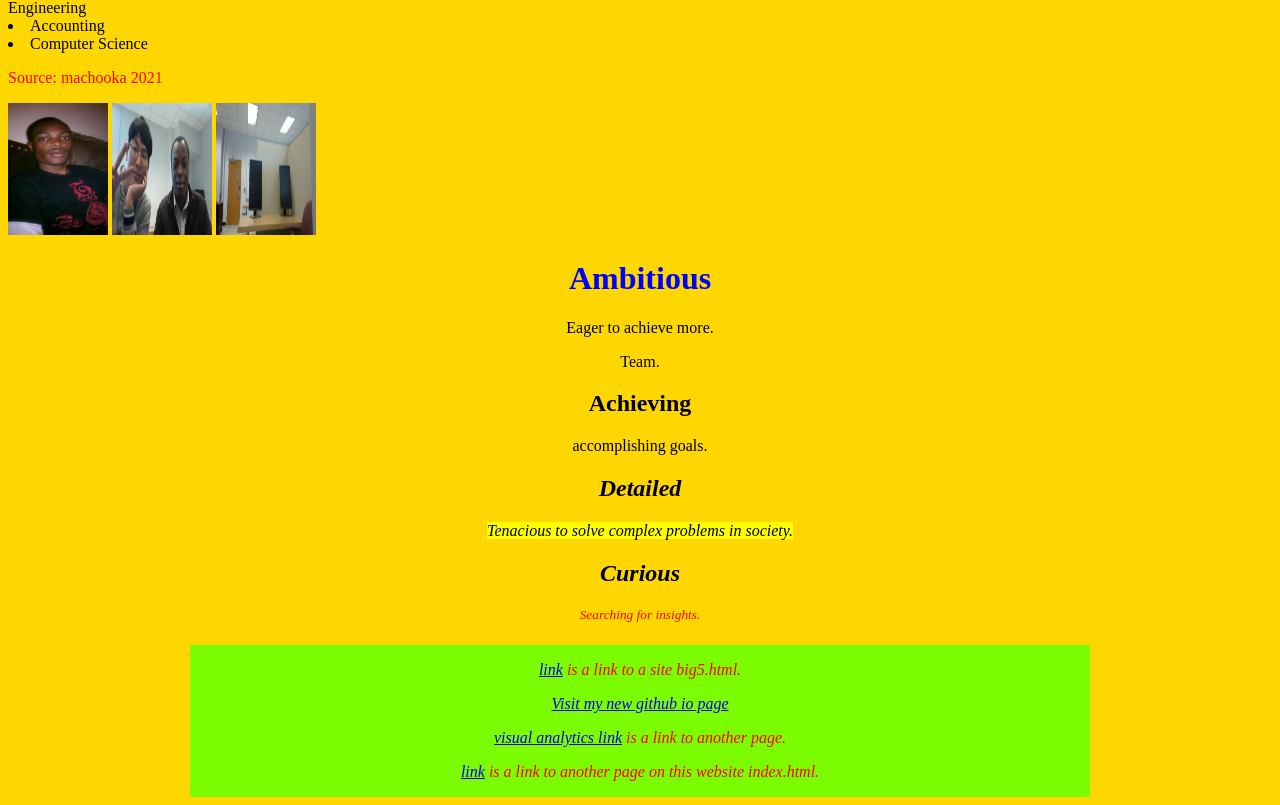
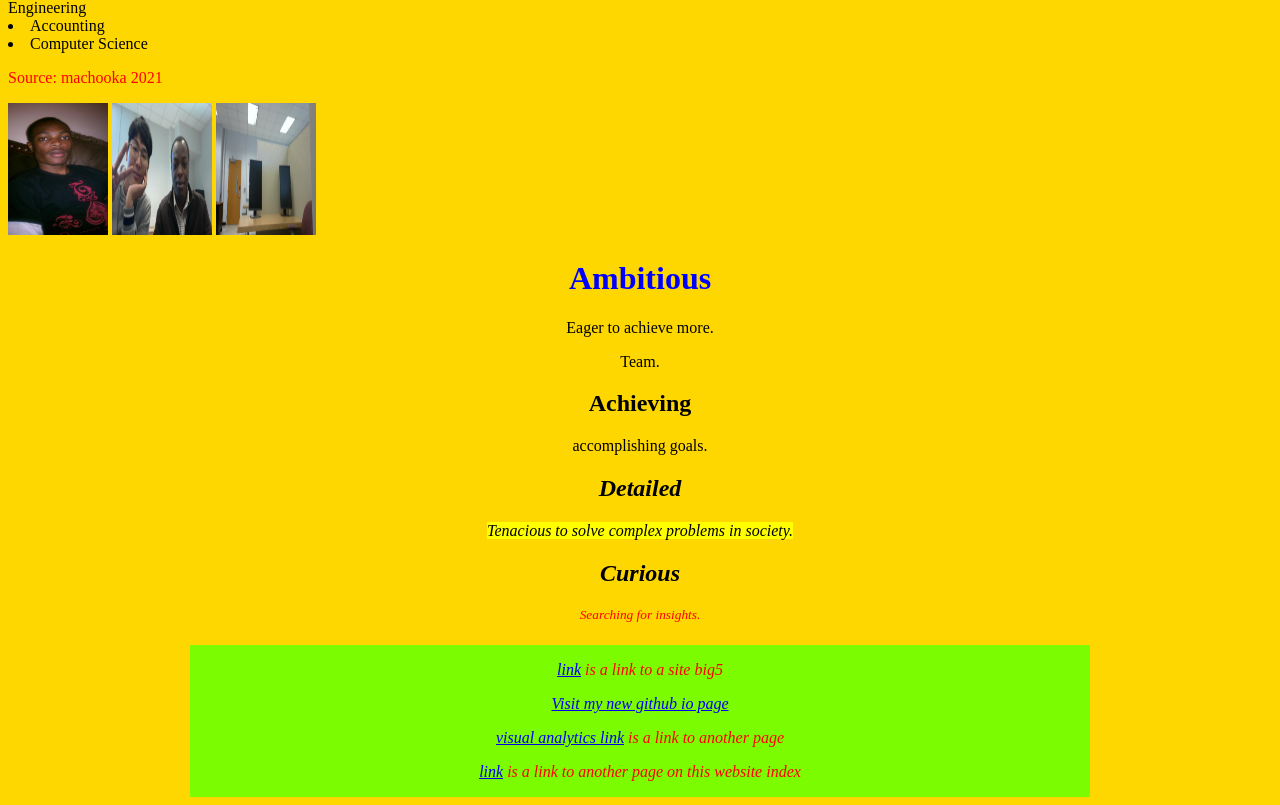
Before and after one commit to dmachooka/dmachooka.github.io, a plain HTML site: page visualanalytics.html in a window 1280 px wide. Shown: the part 366-1171 px from the top of the page. Drawn offline with Linux system fonts and the light colour scheme.

Commit message:
Update visualanalytics.html

```diff
--- a/visualanalytics.html
+++ b/visualanalytics.html
@@ -39,15 +39,6 @@ Engineering
 <body>
 <img src="2.jpg" alt="" width="100" height="132">
 <img src="3.jpg" alt="" width="100" height="132">
-
-
-<div style="background-image: url('img_girl.jpg');">
-<style>
-
-div {
-  background-image: url('img_girl.jpg');
-}
-</style>
 
 
 <h1><center>Ambitious<?center></h1>
@@ -95,9 +86,9 @@ p    {color: red;}
 
 <div style ="background-color: lawngreen; display: inline-block; width: 900px">
 
-  <p><a href="big5.html" target="_blank">link</a> is a link to a site big5.html.</p>
+  <p><a href="big5.html" target="_blank">link</a> is a link to a site big5</p>
   <p><a href="https://www.github.com/dmachooka">Visit my new github io page </a></p>
-  <p><a href="visualanalytics.html">visual analytics link</a> is a link to another page.</p>
-  <p><a href="index.html target="_blank">link</a> is a link to another page on this website index.html.</p>
+  <p><a href="visualanalytics.html">visual analytics link</a> is a link to another page</p>
+  <p><a href="index.html target="_blank">link</a> is a link to another page on this website index</p>
 
 </div>
```
